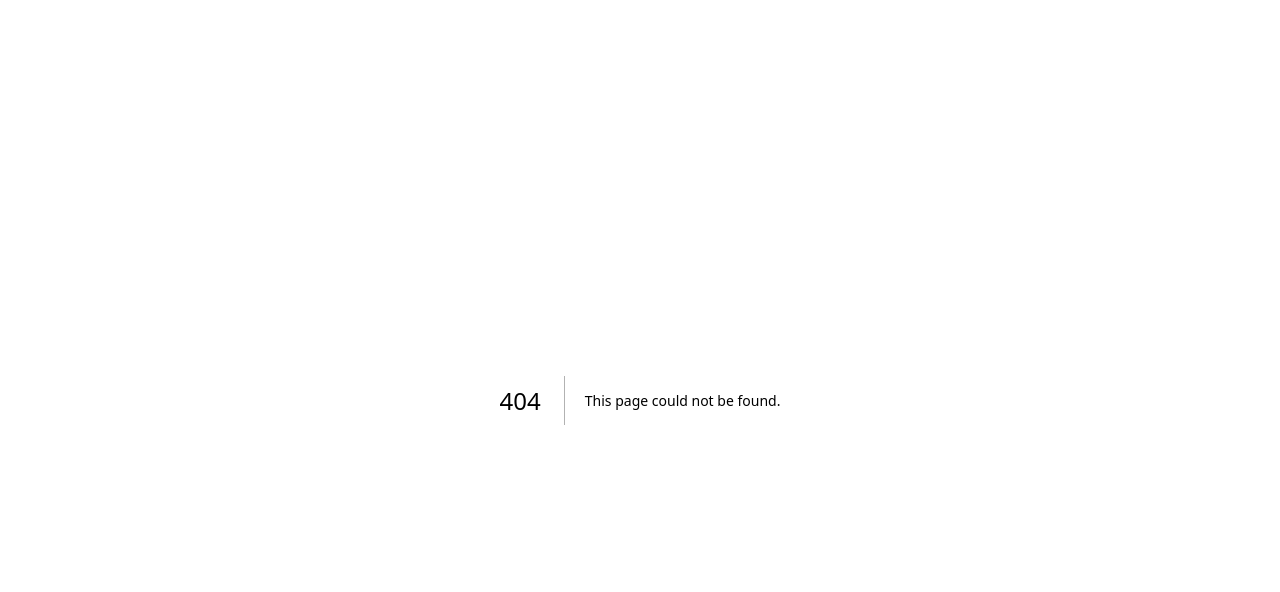
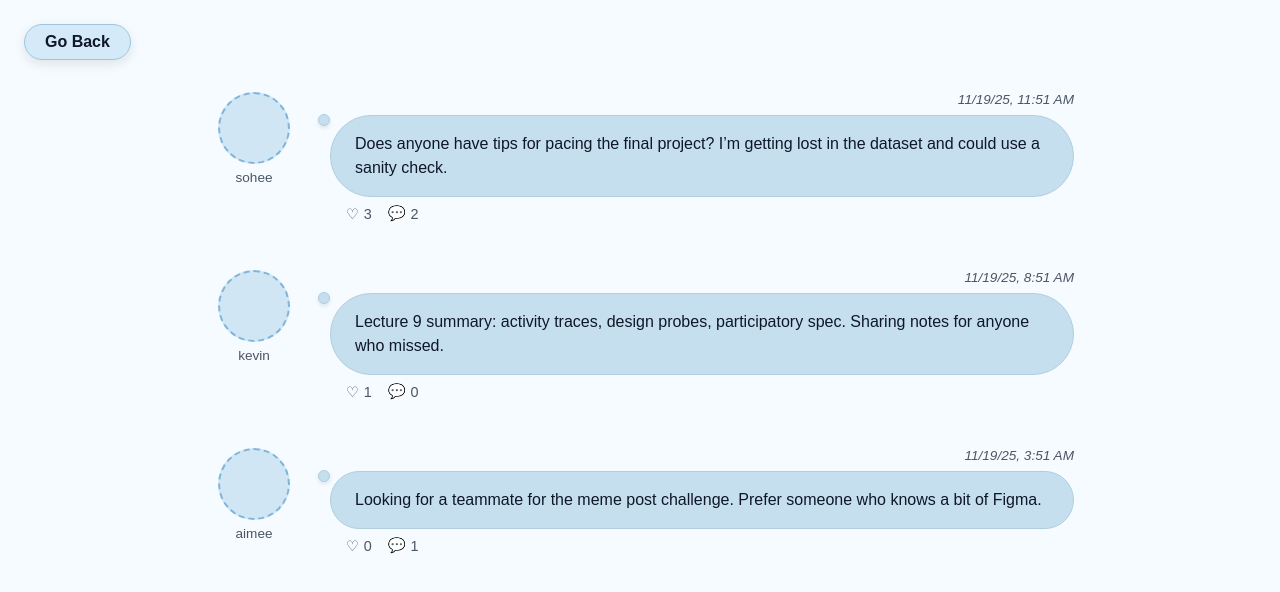
Before and after one commit to archit-narumanchi/socialcomputing, a Next.js app in the folder classcafe/: page /forum in a window 1280 px wide. Before the commit this address had no page. Shown: the top 592 px of the page. Built offline with nearby package versions, Linux system fonts and the light colour scheme.

Commit message:
Forum Posts

```diff
--- /dev/null
+++ b/classcafe/src/PostBubble.jsx
@@ -0,0 +1,81 @@
+"use client";
+
+import { useState } from "react";
+import styles from "./PostBubble.module.css";
+
+/**
+ * Quick utility to display relative-ish timestamps without extra deps.
+ */
+const formatTimestamp = (value) => {
+  if (!value) return "";
+  const date = value instanceof Date ? value : new Date(value);
+  if (Number.isNaN(date.getTime())) return "";
+  return new Intl.DateTimeFormat(undefined, {
+    dateStyle: "short",
+    timeStyle: "short",
+  }).format(date);
+};
+
+/**
+ * A compact, chat-inspired view of a forum `Post`.
+ * Mirrors the Prisma Post schema (id, user, course, content, likes, replies, etc.)
+ */
+export default function PostBubble({ post }) {
+  if (!post) {
+    return null;
+  }
+
+  const { id, content, createdAt, user, likes = [], replies = [] } = post;
+
+  const initialLikeCount =
+    Array.isArray(likes) ? likes.length : Number(likes) || 0;
+  const [likesCount, setLikesCount] = useState(initialLikeCount);
+  const [liked, setLiked] = useState(false);
+
+  const displayName = user?.username || user?.email || "Anonymous";
+
+  return (
+    <article className={styles.post} data-post-id={id}>
+      <div className={styles.avatarColumn}>
+        <div className={styles.avatarCircle} aria-hidden="true" />
+        <span className={styles.avatarLabel}>{displayName}</span>
+      </div>
+
+      <div className={styles.messageColumn}>
+        <span className={styles.thoughtDot} aria-hidden="true" />
+        <header className={styles.header}>
+            <time className={styles.timestamp} dateTime={createdAt}>
+              {formatTimestamp(createdAt)}
+            </time>
+          </header>
+        <div className={styles.bubble}>
+          <p className={styles.content}>{content}</p>
+        </div>
+        <footer className={styles.footer}>
+            <button
+              type="button"
+              className={`${styles.action} ${styles.likeButton} ${
+                liked ? styles.liked : ""
+              }`}
+              onClick={() => {
+                setLiked((prev) => {
+                  const next = !prev;
+                  setLikesCount((count) =>
+                    Math.max(0, count + (next ? 1 : -1))
+                  );
+                  return next;
+                });
+              }}
+              aria-pressed={liked}
+              aria-label={liked ? "Unlike post" : "Like post"}
+            >
+              <span aria-hidden="true">♡</span> {likesCount}
+            </button>
+            <span className={styles.action}>
+              <span aria-hidden="true">💬</span> {replies.length}
+            </span>
+          </footer>
+      </div>
+    </article>
+  );
+}
--- /dev/null
+++ b/classcafe/src/PostBubble.module.css
@@ -0,0 +1,151 @@
+:root {
+  --surface: #f2f9ff;
+  --bubble-bg: #c5dfef;
+  --bubble-border: #b1cedf;
+  --text: #0f172a;
+  --muted: #4b5563;
+  --reply-bg: rgba(255, 255, 255, 0.65);
+}
+
+.post {
+  display: flex;
+  align-items: flex-start;
+  gap: 1rem;
+  padding: 0.75rem 1rem;
+  width: min(900px, 100%);
+  background: transparent;
+}
+
+.avatarColumn {
+  display: flex;
+  flex-direction: column;
+  align-items: center;
+  min-width: 96px;
+  gap: 0.4rem;
+}
+
+.avatarCircle {
+  width: 72px;
+  height: 72px;
+  border-radius: 50%;
+  border: 2px dashed #7fb5da;
+  background: #d0e6f5;
+}
+
+.avatarLabel {
+  font-size: 0.85rem;
+  color: var(--muted);
+  text-align: center;
+  word-break: break-word;
+}
+
+.messageColumn {
+  flex: 1;
+  position: relative;
+  padding-left: 0.75rem;
+}
+
+.thoughtDot {
+  position: absolute;
+  left: 0;
+  top: 1.4rem;
+  width: 12px;
+  height: 12px;
+  border-radius: 50%;
+  background: var(--bubble-bg);
+  border: 1px solid var(--bubble-border);
+  box-shadow: 0 2px 4px rgba(15, 23, 42, 0.1);
+}
+
+.bubble {
+  background: var(--bubble-bg);
+  border-radius: 999px;
+  padding: 1rem 1.5rem;
+  border: 1px solid var(--bubble-border);
+  color: var(--text);
+  display: flex;
+  flex-direction: column;
+  gap: 0.75rem;
+}
+
+.header {
+  display: flex;
+  justify-content: flex-end;
+  flex-wrap: wrap;
+  gap: 0.5rem;
+  font-size: 0.85rem;
+  color: var(--muted);
+  margin-bottom: 0.5rem;
+}
+
+.timestamp {
+  font-style: italic;
+}
+
+.content {
+  margin: 0;
+  line-height: 1.5;
+  font-size: 1rem;
+}
+
+.footer {
+  display: flex;
+  gap: 1rem;
+  font-size: 0.9rem;
+  color: var(--muted);
+  margin-top: 0.5rem;
+  margin-left: 1rem;
+}
+
+.action {
+  display: flex;
+  gap: 0.3rem;
+  align-items: center;
+}
+
+.likeButton {
+  border: none;
+  background: transparent;
+  font: inherit;
+  color: inherit;
+  display: inline-flex;
+  gap: 0.3rem;
+  align-items: center;
+  cursor: pointer;
+  padding: 0;
+}
+
+.likeButton:focus-visible {
+  outline: 2px solid #0f6ad4;
+  border-radius: 0.25rem;
+  padding-inline: 0.2rem;
+}
+
+.liked {
+  color: #d94871;
+}
+
+@media (max-width: 640px) {
+  .post {
+    flex-direction: column;
+    align-items: center;
+    text-align: center;
+  }
+
+  .messageColumn {
+    padding-left: 0;
+    width: 100%;
+  }
+
+  .thoughtDot {
+    display: none;
+  }
+
+  .bubble {
+    border-radius: 1.5rem;
+  }
+
+  .footer {
+    justify-content: center;
+  }
+}
--- /dev/null
+++ b/classcafe/src/app/forum/page.js
@@ -0,0 +1,21 @@
+import Link from "next/link";
+import PostBubble from "../../PostBubble";
+import MOCK_POSTS from "../../mockPosts";
+import styles from "./page.module.css";
+
+export default function ForumPage() {
+  return (
+    <div className={styles.page}>
+      <Link href="/" className={styles.backButton}>
+        Go Back
+      </Link>
+      <main className={styles.main}>
+        <div className={styles.feed}>
+          {MOCK_POSTS.map((post) => (
+            <PostBubble key={post.id} post={post} />
+          ))}
+        </div>
+      </main>
+    </div>
+  );
+}
--- /dev/null
+++ b/classcafe/src/app/forum/page.module.css
@@ -0,0 +1,52 @@
+:root {
+  --background: #f6fbff;
+}
+
+.page {
+  min-height: 100vh;
+  background: var(--background);
+  display: flex;
+  justify-content: center;
+  padding: 80px 24px 40px;
+  position: relative;
+}
+
+.backButton {
+  position: fixed;
+  top: 24px;
+  left: 24px;
+  padding: 0.5rem 1.25rem;
+  border-radius: 999px;
+  border: 1px solid #9fc5de;
+  background: #d5eaf8;
+  color: #0f172a;
+  text-decoration: none;
+  font-weight: 600;
+  box-shadow: 0 4px 12px rgba(15, 23, 42, 0.1);
+}
+
+.main {
+  width: 100%;
+  max-width: 960px;
+  display: flex;
+  justify-content: center;
+}
+
+.feed {
+  display: flex;
+  flex-direction: column;
+  gap: 1.5rem;
+  width: 100%;
+  align-items: center;
+}
+
+@media (max-width: 640px) {
+  .page {
+    padding-top: 120px;
+  }
+
+  .backButton {
+    top: 12px;
+    left: 12px;
+  }
+}
--- a/classcafe/src/app/page.module.css
+++ b/classcafe/src/app/page.module.css
@@ -23,10 +23,10 @@
   width: 100%;
   max-width: 800px;
   flex-direction: column;
-  align-items: flex-start;
-  justify-content: space-between;
+  align-items: center;
+  justify-content: center;
   background-color: var(--foreground);
-  padding: 120px 60px;
+  padding: 80px 24px 120px;
 }
 
 .intro {
@@ -93,6 +93,29 @@ a.secondary {
   border-color: var(--button-secondary-border);
 }
 
+.feed {
+  display: flex;
+  flex-direction: column;
+  gap: 1.5rem;
+  align-items: center;
+  width: 100%;
+}
+
+.forumButton {
+  margin-top: 2rem;
+  width: 80px;
+  height: 80px;
+  border: 2px dashed #bbb;
+  border-radius: 0.5rem;
+  display: flex;
+  align-items: center;
+  justify-content: center;
+  text-decoration: none;
+  color: #333;
+  font-weight: 600;
+  background: transparent;
+}
+
 /* Enable hover only on non-touch devices */
 @media (hover: hover) and (pointer: fine) {
   a.primary:hover {
--- /dev/null
+++ b/classcafe/src/mockPosts.js
@@ -0,0 +1,48 @@
+const MOCK_POSTS = [
+  {
+    id: 1,
+    content:
+      "Does anyone have tips for pacing the final project? I’m getting lost in the dataset and could use a sanity check.",
+    createdAt: new Date().toISOString(),
+    user: { username: "sohee", email: "sohee@example.com" },
+    likes: [{ id: 1 }, { id: 2 }, { id: 3 }],
+    replies: [
+      {
+        id: 11,
+        createdAt: new Date(Date.now() - 1000 * 60 * 20).toISOString(),
+        user: { username: "jaden" },
+      },
+      {
+        id: 12,
+        createdAt: new Date(Date.now() - 1000 * 60 * 5).toISOString(),
+        user: { username: "amira" },
+      },
+    ],
+  },
+  {
+    id: 2,
+    content:
+      "Lecture 9 summary: activity traces, design probes, participatory spec. Sharing notes for anyone who missed.",
+    createdAt: new Date(Date.now() - 1000 * 60 * 60 * 3).toISOString(),
+    user: { username: "kevin" },
+    likes: [{ id: 4 }],
+    replies: [],
+  },
+  {
+    id: 3,
+    content:
+      "Looking for a teammate for the meme post challenge. Prefer someone who knows a bit of Figma.",
+    createdAt: new Date(Date.now() - 1000 * 60 * 60 * 8).toISOString(),
+    user: { username: "aimee" },
+    likes: [],
+    replies: [
+      {
+        id: 31,
+        createdAt: new Date(Date.now() - 1000 * 60 * 30).toISOString(),
+        user: { username: "kai" },
+      },
+    ],
+  },
+];
+
+export default MOCK_POSTS;
```
Also changed, not shown: classcafe/src/app/page.js (+6 -56 lines).
